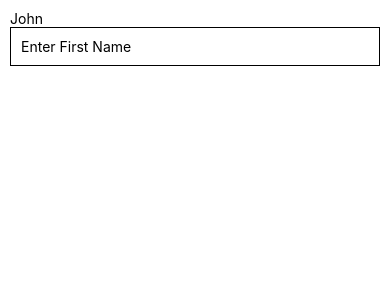
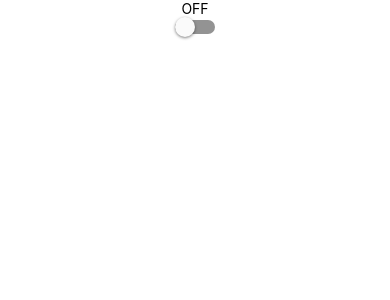
Before and after one commit to SaishJ/React-Native-Basics, a React Native app: screen / in a window 390 px wide. Shown: the top 300 px of the page. Built offline with nearby package versions, Linux system fonts and the light colour scheme.

Commit message:
:twisted_rightwards_arrows: Switch

```diff
--- a/App.js
+++ b/App.js
@@ -1,16 +1,19 @@
-import { SafeAreaView, FlatList, Platform, StatusBar } from "react-native";
-import Input from "./app/components/Input";
+import { SafeAreaView, Platform, StatusBar, Switch, Text } from "react-native";
+import React, { useState } from "react";
 
 export default function App() {
+  const [value, setValue] = useState(false);
   return (
     <SafeAreaView
       style={{
         backgroundColor: "#fff",
         paddingTop: Platform.OS === "android" ? StatusBar.currentHeight : 0,
-        margin: 10,
+        flex: 1,
+        alignItems: "center",
       }}
     >
-      <Input />
+      <Text>{value === true ? "ON" : "OFF"}</Text>
+      <Switch value={value} onValueChange={(newValue) => setValue(newValue)} />
     </SafeAreaView>
   );
 }
```
Also changed, not shown: 1 other file (tests, documents, lock files or other folders).
